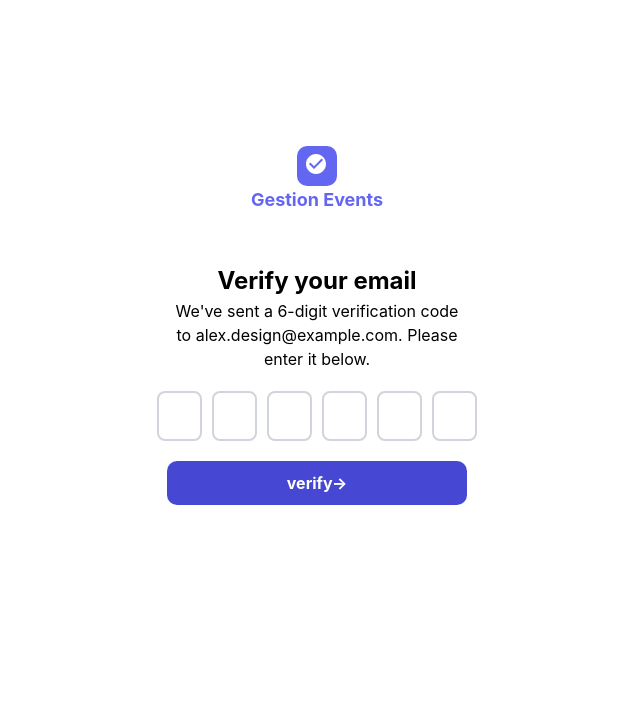
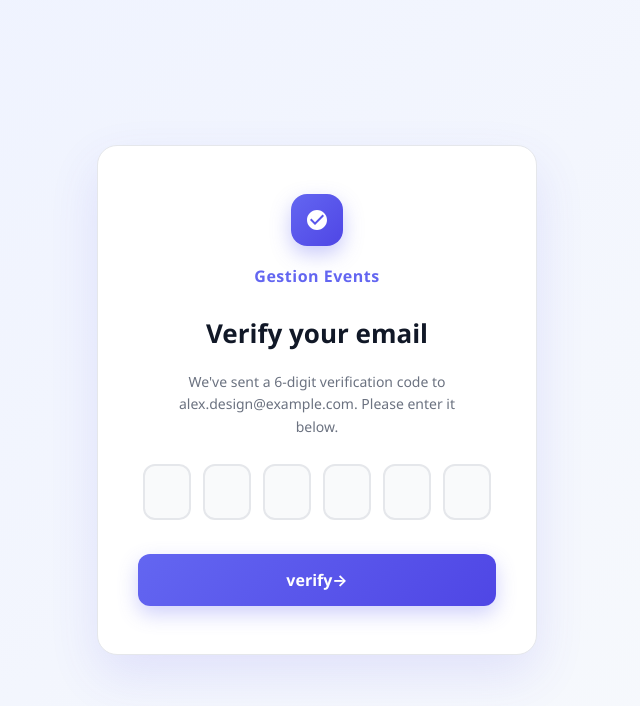
Before and after one commit to doudaoud/gestion-events, a React (Vite) app in the folder client/: page /verification in a window 1280 px wide. Shown: the top 706 px of the page, without its empty margins (323-963 px from the left). Built offline with nearby package versions, Linux system fonts and the light colour scheme.

Commit message:
style: refactor Verificationcode component layout and enhance button styling

```diff
--- a/client/src/pages/Verificationcode.tsx
+++ b/client/src/pages/Verificationcode.tsx
@@ -29,7 +29,7 @@ export default function Verificationcode() {
             renderInput={(props) => <input {...props} className="otp-case" />}
           />
         </div>
-        <div className="button verify">
+        <div className="button-wrapper">
           <button type="button" className="verify-button">
             verify&rarr;
           </button>
--- a/client/src/pages/styles/verification.css
+++ b/client/src/pages/styles/verification.css
@@ -3,42 +3,53 @@
   justify-content: center;
   align-items: center;
   min-height: 100vh;
+  padding: 24px;
+  background: linear-gradient(135deg, #eef2ff 0%, #f8fafc 100%);
+  font-family: "Segoe UI", system-ui, -apple-system, sans-serif;
 }
 
 .verification-form {
-  width: 500px;
-  height: 700px;
+  width: 100%;
+  max-width: 440px;
   display: flex;
-  flex-flow: column wrap;
-  justify-content: center;
+  flex-direction: column;
   align-items: center;
+  gap: 18px;
+  padding: 48px 40px;
+  background-color: white;
+  border: 1px solid #e5e7eb;
+  border-radius: 20px;
+  box-shadow: 0 20px 50px rgba(79, 70, 229, 0.12);
 }
 
 .check-icon {
-  background-color: rgb(99, 102, 241);
-  height: 40px;
-  width: 40px;
-  border-radius: 10px;
-  margin-top: -150px;
+  display: flex;
+  align-items: center;
+  justify-content: center;
+  height: 52px;
+  width: 52px;
+  border-radius: 16px;
+  background: linear-gradient(135deg, #6366f1, #4f46e5);
+  box-shadow: 0 8px 20px rgba(99, 102, 241, 0.35);
 }
 
 .check-icon-svg {
   color: white;
-  margin-left: 7px;
-  margin-top: 6px;
 }
 
 .brand-title {
-  color: rgb(99, 102, 241);
-  font-size: 18px;
-  font-weight: bold;
+  margin: 0;
+  color: #6366f1;
+  font-size: 16px;
+  font-weight: 700;
+  letter-spacing: 0.5px;
 }
 
 .verify-title {
-  color: black;
-  font-size: 24px;
-  font-weight: bold;
-  margin-top: 50px;
+  margin: 8px 0 0;
+  color: #111827;
+  font-size: 26px;
+  font-weight: 700;
   text-align: center;
 }
 
@@ -48,59 +59,67 @@
 }
 
 .description {
-  width: 60%;
+  width: 85%;
+  margin: 0;
+  color: #6b7280;
+  font-size: 14px;
+  line-height: 1.6;
   text-align: center;
 }
 
 .otp-wrapper {
-  background-color: white;
-  padding: 20px;
-  border-radius: 10px;
+  padding: 8px 0;
 }
 
 .otp-container {
-  gap: 10px;
+  gap: 12px;
 }
 
 .otp-case {
-  width: 45px;
-  height: 50px;
-  font-size: 20px;
-  font-weight: bold;
+  width: 48px;
+  height: 56px;
+  font-size: 22px;
+  font-weight: 700;
   text-align: center;
-  color: rgb(99, 102, 241);
-  border: 2px solid #d1d5db;
-  border-radius: 8px;
+  color: #4f46e5;
+  background-color: #f9fafb;
+  border: 2px solid #e5e7eb;
+  border-radius: 12px;
   outline: none;
+  transition: all 0.2s ease;
 }
 
 .otp-case:focus {
-  border: 2px solid rgb(99, 102, 241);
+  border-color: #6366f1;
+  background-color: white;
+  box-shadow: 0 0 0 4px rgba(99, 102, 241, 0.15);
+}
+
+.button-wrapper {
+  width: 100%;
+  margin-top: 8px;
 }
 
 .verify-button {
+  width: 100%;
+  padding: 14px 0;
   color: white;
-  background-color: rgb(70, 72, 212);
-  padding-top: 10px;
-  padding-bottom: 10px;
-  padding-right: 120px;
-  padding-left: 120px;
-  border-radius: 10px;
+  background: linear-gradient(135deg, #6366f1, #4f46e5);
   border: none;
+  border-radius: 12px;
   font-size: 16px;
-  font-weight: bold;
+  font-weight: 700;
   cursor: pointer;
-  transition: all 0.3s ease;
+  transition: all 0.25s ease;
+  box-shadow: 0 8px 20px rgba(99, 102, 241, 0.3);
 }
 
 .verify-button:hover {
-  background-color: rgb(50, 52, 192);
-  transform: scale(1.01);
-  box-shadow: 0 6px 16px rgba(99, 102, 241, 0.4);
+  transform: translateY(-2px);
+  box-shadow: 0 12px 26px rgba(99, 102, 241, 0.45);
 }
+
 .verify-button:active {
-  transform: scale(0.99);
-  /* transform: translateY(2px); descend de 2px */
-  box-shadow: 0 2px 6px rgba(99, 102, 241, 0.3); /* ombre réduite */
-  translate:2px 1px; /* décalage de 1px vers le bas et la droite */
+  transform: translateY(0);
+  box-shadow: 0 4px 10px rgba(99, 102, 241, 0.3);
 }
```
